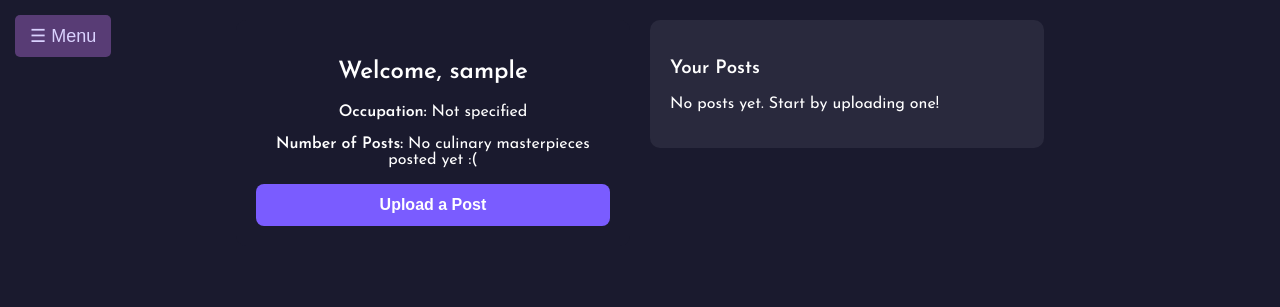
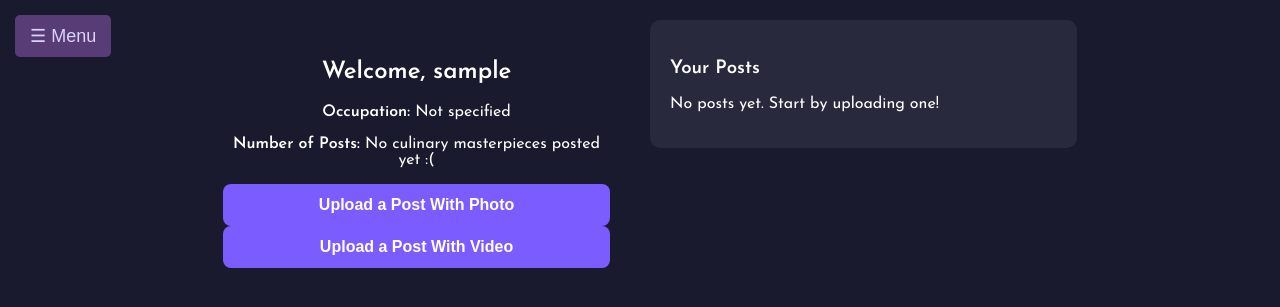
Before and after one commit to Zoroneku/Scrap-Chef, a Django app: page /dashboard/ in a window 1280 px wide. Shown: the top 307 px of the page. Run offline with Django 3.2, Linux system fonts and the light colour scheme; the visitor is signed in with stand-in values (Sample User, id 1); data comes from the database, SQL or seed files in the repository; data that the repository does not hold is empty.

Commit message:
Dashboard and uploads fixed

```diff
--- a/scrapchef/forms.py
+++ b/scrapchef/forms.py
@@ -1,6 +1,7 @@
 from django import forms
 from django.contrib.auth.models import User
 from django.contrib.auth.forms import UserCreationForm
+
 
 class SignUpForm(UserCreationForm):
     email = forms.EmailField(required=True)
@@ -8,3 +9,7 @@
     class Meta:
         model = User
         fields = ['username', 'email', 'password1', 'password2']
+
+
+class MakePostForm(forms.Form):
+    url = forms.URLField(widget=forms.URLInput(), required=False)
--- a/scrapchef/models.py
+++ b/scrapchef/models.py
@@ -1,6 +1,7 @@
 from django.db import models
 from django.contrib.auth.models import User
 from django.utils.text import slugify
+import os
 
 class UserProfile(models.Model):
     User = models.OneToOneField(User, on_delete=models.CASCADE)
@@ -17,6 +18,7 @@
     Date = models.DateTimeField(auto_now_add=True)
     User = models.ForeignKey(User, on_delete=models.CASCADE, related_name='posts')
     slug = models.SlugField(unique=True, blank=True)
+    Image = models.ImageField(upload_to="uploads/", null=True, blank=True)
 
     def save(self, *args, **kwargs):
         if not self.slug:
@@ -32,6 +34,13 @@
     def __str__(self):
         return self.Caption
 
+    def delete(self, *args, **kwargs):
+        try:
+            if os.path.isfile(self.Image.path):
+                os.remove(self.Image.path)
+        except ValueError:
+            pass
+        super(Post, self).delete(*args, **kwargs)
 
 
 class Review(models.Model):
--- a/scrapchef/views.py
+++ b/scrapchef/views.py
@@ -13,6 +13,7 @@
 from django.http import JsonResponse
 from django.shortcuts import get_object_or_404
 from scrapchef.models import SavedPost
+from scrapchef.forms import MakePostForm
 
 
 def homepage(request):
@@ -24,31 +25,52 @@
     user = request.user
     profile = UserProfile.objects.get(User=user)
     posts = Post.objects.filter(User=user).order_by('-Date')
+    form = MakePostForm()
 
+    for post in posts:
+        post.is_url = post.Media.startswith("http")
 
     return render(request, 'scrapchef/dashboard.html', {
         'user': user,
         'profile': profile,
         'posts': posts,
+        'form': form,
     })
-
 
 
 @login_required
 def upload_post(request):
+
     if request.method == 'POST':
+
+        url = request.POST.get('url')
         media = request.FILES.get('media')
         caption = request.POST.get('caption')
 
-        if not caption or not media:
-            messages.error(request, "Missing caption or media.")
-            return redirect('scrapchef:dashboard')
+        if not url:
+            if not caption or not media:
+                messages.error(request, "Missing caption or media.")
+                return redirect('scrapchef:dashboard')
 
-        post = Post.objects.create(
-            User=request.user,
-            Caption=caption,
-            Media=media,
-        )
+            post = Post.objects.create(
+                User=request.user,
+                Caption=caption,
+                Media=media,
+                Image=media,
+            )
+        else:
+            if not caption:
+                messages.error(request, "Missing caption or media.")
+                return redirect('scrapchef:dashboard')
+
+            code = str(url).split("/")[-1]
+
+            post = Post.objects.create(
+                User=request.user,
+                Caption=caption,
+                Media="https://www.youtube.com/embed/" + code,
+            )
+
         return redirect('scrapchef:dashboard')  # ← REDIRECT to dashboard instead of JSON
 
     return redirect('scrapchef:dashboard')
@@ -76,8 +98,6 @@
     }
 
     return render(request, 'scrapchef/feed.html', context=context_dict)
-
-
 
 
 def privacy(request):
--- a/templates/scrapchef/bestmeals.html
+++ b/templates/scrapchef/bestmeals.html
@@ -47,7 +47,7 @@
                     {% if p.0.is_url %}
                     <iframe width="500" height="300" src="{{ p.0.Media }}"></iframe>
                     {% else %}
-                    <img src="/media/uploads/{{ p.0.Media }}" alt="Meal Photo" width="500" height="300"/>
+                    <img src="/media/uploads/{{ p.0.Media }}" alt="Meal Photo" width="500"/>
                     {% endif %}
                     <p>Ease of Prep: {{ p.1.avgPrep }}</p>
                     <p>Tastiness: {{ p.1.avgTaste }}</p>
--- a/templates/scrapchef/dashboard.html
+++ b/templates/scrapchef/dashboard.html
@@ -30,7 +30,9 @@
                 {% endif %}
             </p>
 
-            <button class="upload-btn" onclick="openPostModal()">Upload a Post</button>
+            <button class="upload-btn" onclick="openPhotoPostModal()">Upload a Post With Photo</button>
+
+            <button class="upload-btn" onclick="openVidPostModal()">Upload a Post With Video</button>
         </div>
 
         <!-- Right Section: Post Links -->
@@ -38,9 +40,13 @@
             <h3>Your Posts</h3>
             {% for post in posts %}
                 <div class="edit-posts">
-                    <div class="post-item">
-                        <img src="{{ post.Media.url }}" alt="Post Media" class="dashboard-post-img">
-                        <p>{{ post.Caption }}</p>
+                    <div class="post-item"></div>
+                    <p>{{ post.Caption }}</p>
+                    {% if post.is_url %}
+                        <iframe width="500" height="300" src="{{ post.Media }}"></iframe>
+                    {% else %}
+                        <img src="/media/uploads/{{ post.Media }}" alt="Meal Photo" width="500"/>
+                    {% endif %}
                     </div>
                     <form action="{% url 'scrapchef:delete_post' post.id %}" method="post" style="display:inline;">
                         {% csrf_token %}
@@ -62,12 +68,31 @@
             <h3>Upload a Post</h3>
             <form method="POST" action="{% url 'scrapchef:upload_post' %}" enctype="multipart/form-data">
                 {% csrf_token %}
+
                 <label>Upload Media:</label>
                 <input type="file" name="media" required>
+
+                <textarea name="caption" required></textarea>
+                <button type="submit" class="modal-btn">Upload</button>
+                <button type="button" class="modal-btn cancel" onclick="closePostModal()">Cancel</button>
+            </form>
+        </div>
+    </div>
+
+     <!-- Upload Post Modal -->
+     <div id="vidPostModal" class="modal" onclick="closeVidPostModal(event)">
+        <div class="modal-content">
+            <h3>Upload a Post</h3>
+            <form method="POST" action="{% url 'scrapchef:upload_post' %}" enctype="multipart/form-data">
+                {% csrf_token %}
+
+                <label>Upload Video:</label>
+                {{ form.url }}
+
                 <label>Caption:</label>
                 <textarea name="caption" required></textarea>
                 <button type="submit" class="modal-btn">Upload</button>
-                <button type="button" class="modal-btn cancel" onclick="closePostModal()">Cancel</button>
+                <button type="button" class="modal-btn cancel" onclick="closeVidPostModal()">Cancel</button>
             </form>
         </div>
     </div>
@@ -78,6 +103,7 @@
             const sidebar = document.getElementById("sidebar");
             const toggleButton = document.querySelector(".sidebar-toggle-btn");
             const modal = document.getElementById("postModal");
+            const vidModal = document.getElementById("vidPostModal");
 
             // Toggle Sidebar (Menu Button)
             toggleButton.addEventListener("click", function () {
@@ -85,8 +111,12 @@
             });
 
             // Open Post Modal
-            function openPostModal() {
+            function openPhotoPostModal() {
                 modal.style.display = 'block';
+            }
+
+            function openVidPostModal() {
+                vidModal.style.display = 'block';
             }
 
             // Close Post Modal (Click outside to close)
@@ -96,9 +126,18 @@
                 }
             }
 
+            // Close Post Modal (Click outside to close)
+            function closeVidPostModal(event) {
+                if (!event || event.target === vidModal) {
+                    vidModal.style.display = 'none';
+                }
+            }
+
             // Attach functions to global scope so they work with inline event handlers
-            window.openPostModal = openPostModal;
+            window.openPhotoPostModal = openPhotoPostModal;
+            window.openVidPostModal = openVidPostModal;
             window.closePostModal = closePostModal;
+            window.closeVidPostModal = closeVidPostModal;
         });
     </script>
 
--- a/templates/scrapchef/feed.html
+++ b/templates/scrapchef/feed.html
@@ -44,7 +44,7 @@
                     {% if post.is_url %}
                         <iframe width="500" height="300" src="{{ post.Media }}"></iframe>
                     {% else %}
-                    <img src="/media/uploads/{{ post.Media }}" alt="Meal Photo" width="500" height="300"/>
+                    <img src="/media/uploads/{{ post.Media }}" alt="Meal Photo" width="500"/>
                     {% endif %}
 
                     <div class="post-meta-actions">
--- a/templates/scrapchef/saved.html
+++ b/templates/scrapchef/saved.html
@@ -31,7 +31,7 @@
                     {% if post.is_url %}
                         <iframe width="500" height="300" src="{{ post.Media }}"></iframe>
                     {% else %}
-                        <img src="/media/uploads/{{ post.Media }}" alt="Meal Photo" width="500" height="300"/>
+                        <img src="/media/uploads/{{ post.Media }}" alt="Meal Photo" width="500"/>
                     {% endif %}
 
                     <div class="post-meta-actions">
--- a/templates/scrapchef/worstmeals.html
+++ b/templates/scrapchef/worstmeals.html
@@ -46,7 +46,7 @@
                     {% if p.0.is_url %}
                     <iframe width="500" height="300" src="{{ p.0.Media }}"></iframe>
                     {% else %}
-                    <img src="/media/uploads/{{ p.0.Media }}" alt="Meal Photo" width="500" height="300"/>
+                    <img src="/media/uploads/{{ p.0.Media }}" alt="Meal Photo" width="500"/>
                     {% endif %}
                     <p>Ease of Prep: {{ p.1.avgPrep }}</p>
                     <p>Tastiness: {{ p.1.avgTaste }}</p>
```
Also changed, not shown: scrapchef/migrations/0001_initial.py.
